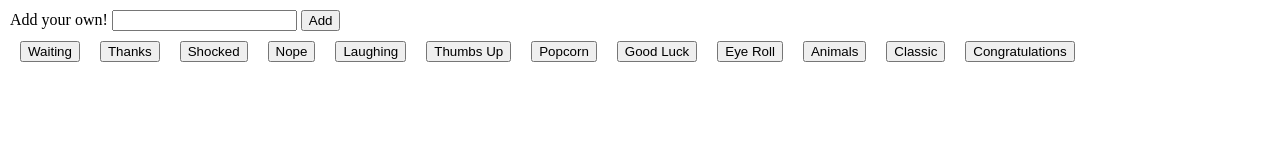
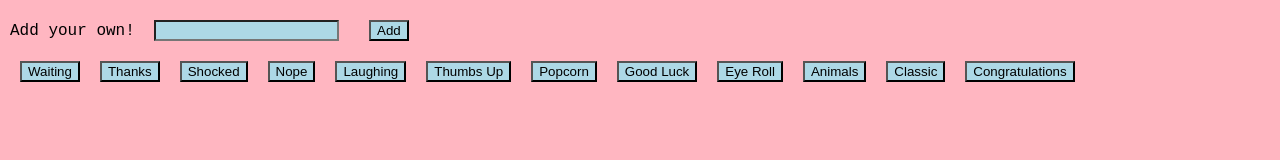
Before and after one commit to acuteangel/GifTastic, a plain HTML site: page index.html in a window 1280 px wide. Drawn offline with nearby package versions, Linux system fonts and the light colour scheme.

Commit message:
fixed readme and css

```diff
--- a/style.css
+++ b/style.css
@@ -1,5 +1,7 @@
-body, button{
+body{
     margin: 10px;
+    background-color: lightpink;
+    font-family: 'Courier New', Courier, monospace;
 }
 
 #gifs-appear-here{
@@ -12,3 +14,8 @@ img{
     max-width: 100%;
     height: auto;
 }
+
+button, input {
+    background-color: lightblue;
+    margin: 10px;
+}
```
Also changed, not shown: 1 other file.
